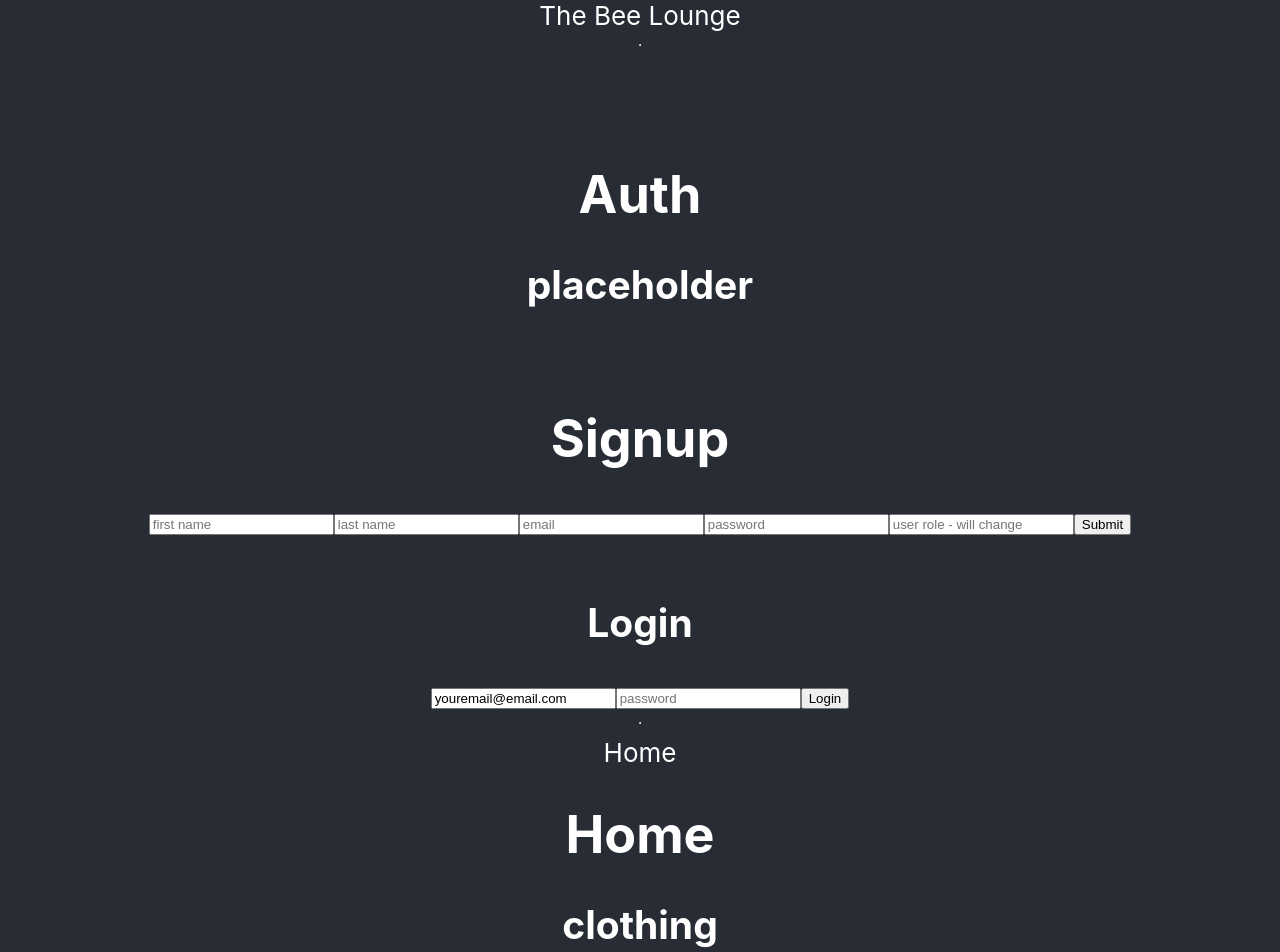
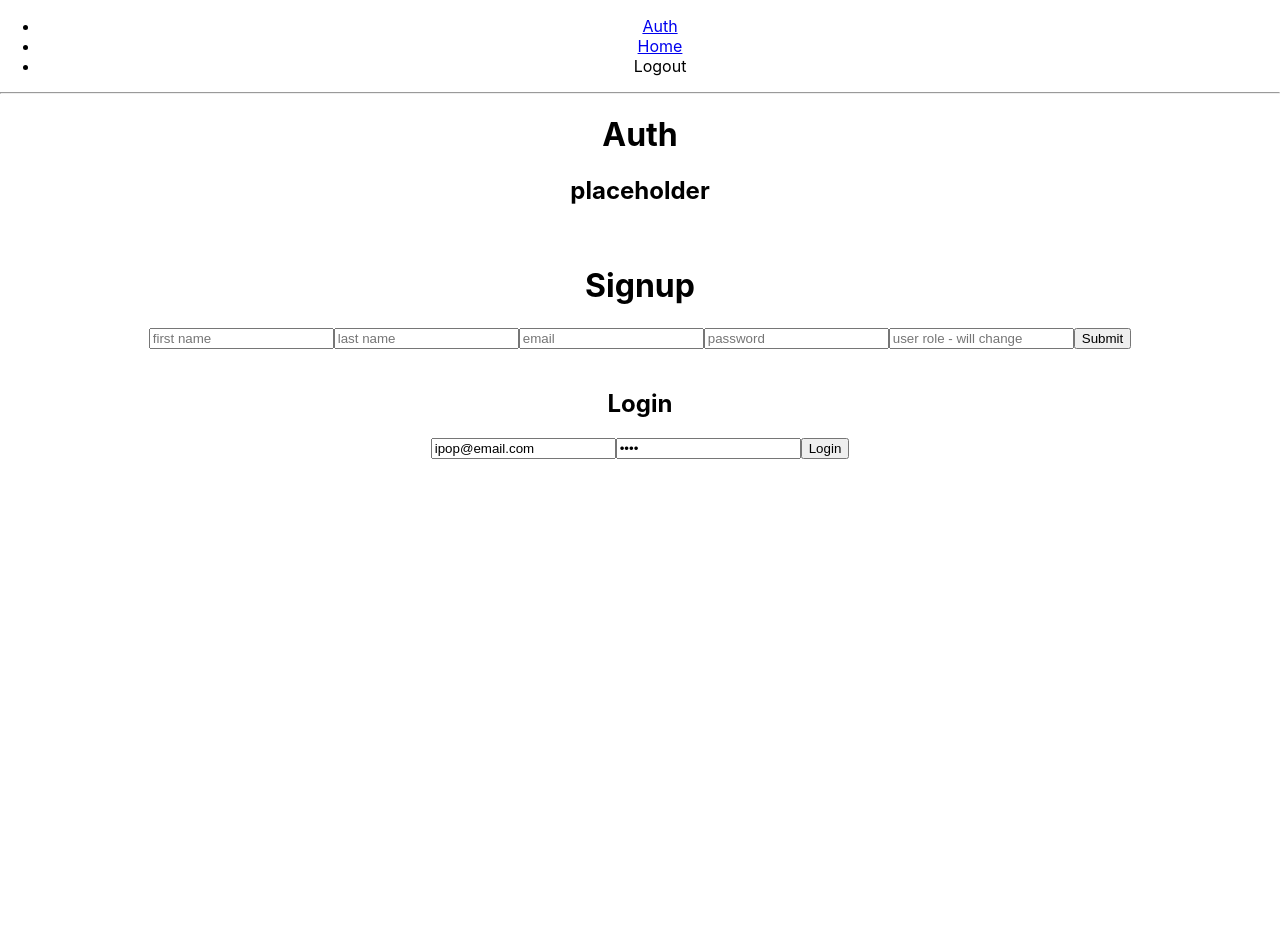
Before and after one commit to wtharden3/beeshop-client, a React (Create React App) app: page / in a window 1280 px wide. Shown: the top 952 px of the page. After the commit the page ends 800 px from the top, so only its background shows below. Built offline with nearby package versions, Linux system fonts and the light colour scheme; no server answers.

Commit message:
progress on Home page displaying results; react-router-dom implemented

```diff
--- a/package.json
+++ b/package.json
@@ -12,6 +12,7 @@
     "@types/react-dom": "^16.9.10",
     "react": "^17.0.1",
     "react-dom": "^17.0.1",
+    "react-router-dom": "^5.2.0",
     "react-scripts": "4.0.1",
     "typescript": "^4.1.3",
     "web-vitals": "^0.2.4"
@@ -39,5 +40,8 @@
       "last 1 firefox version",
       "last 1 safari version"
     ]
+  },
+  "devDependencies": {
+    "@types/react-router-dom": "^5.1.7"
   }
 }
--- a/src/App.tsx
+++ b/src/App.tsx
@@ -1,4 +1,5 @@
 import { Component } from 'react';
+import { BrowserRouter as Router, Switch, Route, Link } from 'react-router-dom';
 import './App.css';
 import Home from './Components/Home/Home';
 import Auth from './Components/Auth/Auth';
@@ -30,12 +31,13 @@ class App extends Component<{}, AppState> {
   }
 
   setToken = (data: string) => {
-    this.setState({token: data})
-  }
+    this.setState({ token: data });
+  };
 
+  //this needs to go on Navbar
   clearToken = () => {
-    this.setState({token: undefined})
-  }
+    this.setState({ token: undefined });
+  };
 
   render() {
     // const token: string | undefined = this.state.token;
@@ -51,14 +53,40 @@ class App extends Component<{}, AppState> {
 
     return (
       <div className="App">
-        <header className="App-header">
+        <Router>
+          <div>
+            <ul>
+              <li>
+                <Link to="/">Auth</Link>
+              </li>
+              <li>
+                <Link to="/home">Home</Link>
+              </li>
+              <li>
+                Logout
+              </li>
+            </ul>
+          </div>
+          <hr />
+          <Switch>
+            <Route exact path="/">
+              <Auth setToken={this.setToken} />
+            </Route>
+            <Route exact path="/home">
+              <Home />
+            </Route>
+          </Switch>
+        </Router>
+
+        {/* <header className="App-header">
           The Bee Lounge
           <hr />
           <h1>{this.state.token}</h1>
-          <Auth setToken={this.setToken}/> {/* when property is an issue need to go to Auth to set type*/}
-          <hr />
+          <Auth setToken={this.setToken} />
+          {/* when property is an issue need to go to Auth to set type*/}
+        {/*<hr />
           <Home />
-        </header>
+        </header> */}
       </div>
     );
   }
--- a/src/Components/Auth/Login.tsx
+++ b/src/Components/Auth/Login.tsx
@@ -14,8 +14,8 @@ class Login extends Component<LoginProps, LoginState> {
   constructor(props: any) {
     super(props);
     this.state = {
-      email: 'youremail@email.com',
-      password: '',
+      email: 'ipop@email.com',
+      password: 'pass',
       // token: '',
     };
 
--- a/src/Components/Home/Home.tsx
+++ b/src/Components/Home/Home.tsx
@@ -1,8 +1,16 @@
-import {Component} from 'react'
+import { Component } from 'react';
 import APIURL from '../../helpers/environment';
 
+// type HomeProps = {
+//   displayProducts: () => React.ReactNode;
+// }
+
 type Products = {
-  products: { //this is really an array of objects; needs to be changed
+  message: string;
+  productList: Array<Productobj>;
+};
+
+type Productobj = {
   id: number;
   productName: string;
   category: string;
@@ -10,46 +18,68 @@ type Products = {
   description: string;
   size: string;
   sku: number;
-  },
-  message: string;
+};
+
+class Home extends Component<{}, Products> {
+  constructor(props: any) {
+    super(props);
+    this.state = {
+      message: '',
+      productList: [],
+    };
+
+    // this.displayProducts = this.displayProducts.bind(this)
   }
 
-class Home extends Component<{}, Products>{
-  constructor(props: any){
-    super(props);
-    this.state={
-      products: {
-        id: 0,
-        productName: 'clothing',
-        category: '',
-        subCategory: '',
-        description: '',
-        size: '',
-        sku: 0
-      },
-      message: ''
-    }
+  displayProducts = () => {
+    this.state.productList.map(product => (
+      <ul key={product.id}>
+        <li>{product.category}</li>
+        <li>{product.subCategory}</li>
+        <li>{product.productName}</li>
+        <li>{product.size}</li>
+        <li>{product.description}</li>
+      </ul>
+    ))
   }
 
-  componentDidMount(){
-    fetch(`${APIURL}/products/inventory`)
+  componentDidMount() {
+    fetch(`${APIURL}/products/inventory`, {
+      method: 'GET',
+      headers: new Headers({
+        'Content-Type': 'application/json',
+      }),
+    })
       .then(res => res.json())
       .then(data => {
-      //console.log(data.products)
-      this.setState({message: data.message})
-      data.products.map((occurance: any) => console.log(occurance))
-    })
+        console.log('data.products', data.products);
+        console.log(typeof data.products);
+        console.log('data.products', data.products[0].size);
+        this.setState({ productList: data.products });
+        this.setState({ message: data.message });
+      });
   }
 
-  render(){
-    return(
+  render() {
+    return (
       <div>
         Home
-        <h1>Home</h1>
-        <h2>{this.state.products.productName}</h2>
+        <h1>Home Page!</h1>
+        {/* <h2>{this.state.products.productName}</h2> */}
         <p>{this.state.message}</p>
+        <p>{this.state.productList.map(productobj => (productobj.productName))}</p>
+        <p>{this.state.productList.map(productobj => (productobj.size))}</p>
+        <div>{this.state.productList.map(product => (
+      <ul key={product.id}>
+        <li>{product.category}</li>
+        <li>{product.subCategory}</li>
+        <li>{product.productName}</li>
+        <li>{product.size}</li>
+        <li>{product.description}</li>
+      </ul>
+    ))}</div>
       </div>
-    )
+    );
   }
 }
 
```
Also changed, not shown: 1 other file (tests, documents, lock files or other folders). Lines whose indentation alone changed are shown as unchanged.
